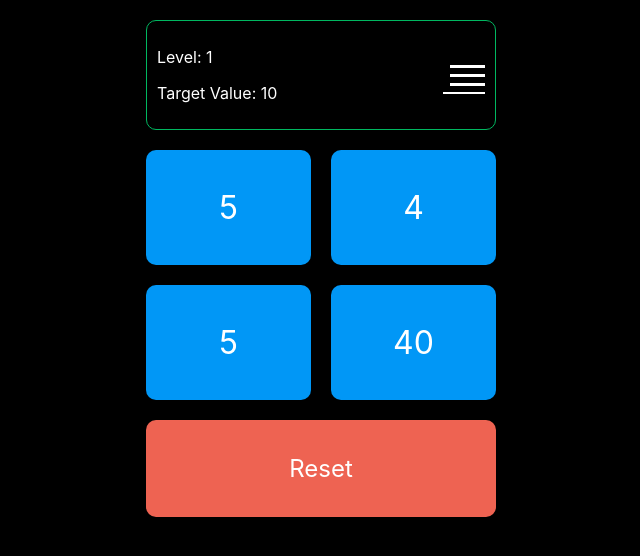
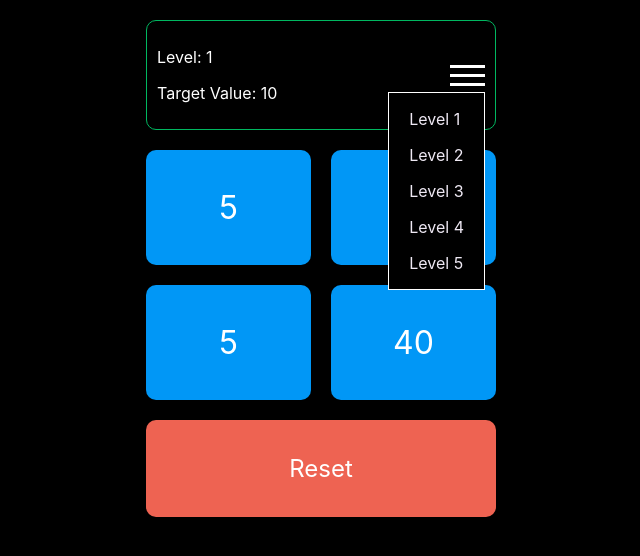
Before and after one commit to garethbrown82/sync-lock, a React (Create React App) app: page / in a window 1280 px wide. Both pictures are taken after a click on the element 786 px from the left and 75 px from the top of the page. Shown: the top 556 px of the page, without its empty margins (319-959 px from the left). Built offline with nearby package versions, Linux system fonts and the light colour scheme.

Commit message:
Add select level menu functionality

```diff
--- a/src/components/Game.js
+++ b/src/components/Game.js
@@ -25,17 +25,20 @@ export class Game extends Component {
     values: [],
     isLevelCompleted: false,
     isAllLevelsCompleted: false,
+    allLevels: [],
   }
 
   componentDidMount = async () => {
     const savedLevel = await getSavedLevel()
-    console.log('level from indexedDB', savedLevel)
     const levelIndex = savedLevel || this.state.levelIndex
-    this.resetLevel(levelIndex)
+    this.setState({ allLevels: levels }, () => {
+      this.resetLevel(levelIndex)
+    })
   }
 
   componentDidUpdate = (prevProps, prevState) => {
     const { values, level } = this.state
+    if (!level) return
     const isCompleted = isLevelSolved(values, level.targetNumber)
     if (!prevState.isLevelCompleted && isCompleted) {
       this.setState({ isLevelCompleted: isCompleted })
@@ -43,7 +46,7 @@ export class Game extends Component {
   }
 
   resetLevel = (index) => {
-    const level = levels[index]
+    const level = this.state.allLevels[index]
     this.setState({ level }, () => {
       this.setState({
         values: this.state.level.initialValues,
@@ -72,7 +75,7 @@ export class Game extends Component {
   }
 
   setNextLevel = () => {
-    if (this.state.levelIndex+1 === levels.length) {
+    if (this.state.levelIndex+1 === this.state.allLevels.length) {
       this.setState({ isAllLevelsCompleted: true })
     } else {
       this.setState((prevState) => ({
@@ -103,7 +106,8 @@ export class Game extends Component {
         <Header
           text={headerText}
           levelNumber={levelIndex+1}
-          levels={levels}
+          levels={this.state.allLevels}
+          setLevel={this.resetLevel}
         />
         <Grid>
           <SquareButton
--- a/src/components/Header.js
+++ b/src/components/Header.js
@@ -14,7 +14,7 @@ const StyledHeader = styled.div`
 `
 
 export const Header = (props) => {
-  const { text, levelNumber, levels } = props
+  const { text, levelNumber, levels, setLevel } = props
   return (
     <React.Fragment>
       <StyledHeader>
@@ -22,7 +22,10 @@ export const Header = (props) => {
           <p>{`Level: ${levelNumber}`}</p>
           <p>{text}</p>
         </div>
-        <LevelMenu levels={levels} />
+        <LevelMenu
+          levels={levels}
+          setLevel={setLevel}
+        />
       </StyledHeader>
     </React.Fragment>
   )
@@ -31,4 +34,6 @@ export const Header = (props) => {
 Header.propTypes = {
   text: PropTypes.string.isRequired,
   levelNumber: PropTypes.number.isRequired,
+  levels: PropTypes.array,
+  setLevel: PropTypes.func,
 }
--- a/src/components/LevelButton.js
+++ b/src/components/LevelButton.js
@@ -13,6 +13,8 @@ const StyledLevelButton = styled.div.attrs(props => ({
   align-items: center;
   font-size: 24px;
   color: white;
+  cursor: pointer;
+  user-select: none;
 `
 
 export const LevelButton = (props) => {
--- a/src/components/LevelMenu.js
+++ b/src/components/LevelMenu.js
@@ -4,6 +4,10 @@ import { PropTypes } from 'prop-types'
 
 const StyledWrapper = styled.div`
   position: relative;
+`
+
+const MenuWrap = styled.div`
+  cursor: pointer;
 `
 
 const HorizontalLine = styled.div`
@@ -15,11 +19,23 @@ const HorizontalLine = styled.div`
 
 const MenuContent = styled.div`
   border: solid 1px white;
+  width: max-content;
   position: absolute;
   background-color: black;
   right: 0;
   padding: 0 20px;
   display: ${props => props.isVisible ? 'block' : 'none'}
+`
+
+const MenuItem = styled.p.attrs(props => ({
+  onClick: props.onClick
+}))`
+  cursor: pointer;
+  user-select: none;
+  color: #EFE9F4;
+  &:hover {
+    color: white;
+  }
 `
 
 export class LevelMenu extends React.Component {
@@ -33,19 +49,31 @@ export class LevelMenu extends React.Component {
     }))
   }
 
+  handleLevelClick = (index) => {
+    this.props.setLevel(index)
+    this.setState({ isVisible: false })
+  }
+
   render() {
-    const { levels } = this.props.levels
+    const { levels } = this.props
     return (
       <StyledWrapper>
-        <div
+        <MenuWrap
           onClick={this.toggleMenu}
         >
           <HorizontalLine />
           <HorizontalLine />
           <HorizontalLine />
-        </div>
+        </MenuWrap>
         <MenuContent isVisible={this.state.isVisible}>
-          {levels && levels.map((level, i) => <p key={i}>{`Level ${i+1}`}</p>)}
+          {levels && levels.map((level, i) => (
+            <MenuItem
+              key={i}
+              onClick={() => this.handleLevelClick(i)}
+            >
+              {`Level ${i+1}`}
+            </MenuItem>
+          ))}
         </MenuContent>
       </StyledWrapper>
     )
@@ -54,4 +82,5 @@ export class LevelMenu extends React.Component {
 
 LevelMenu.propTypes = {
   levels: PropTypes.array,
+  setLevel: PropTypes.func,
 }
--- a/src/components/SquareButton.js
+++ b/src/components/SquareButton.js
@@ -12,6 +12,7 @@ const StyledSquare = styled.div`
   justify-content: center;
   align-items: center;
   user-select: none;
+  cursor: pointer;
 `
 
 const Number = styled.p`
--- a/src/repository/indexeddb.js
+++ b/src/repository/indexeddb.js
@@ -5,11 +5,13 @@ export const saveLevelToIndexedDb = (level) => {
     levelIndex: level,
   }
   const request = getDatabaseRequest()
+  if (request) {
     request.onsuccess = (event) => {
       const db = event.target.result
       const transaction = db.transaction('gameSaves', 'readwrite')
       const levelObjectStore = transaction.objectStore('gameSaves')
       levelObjectStore.put(saveData)
+    }
   }
 }
 
@@ -25,6 +27,7 @@ export const getSavedLevel = async () => {
 const getLevel = () => {
   return new Promise((resolve, reject) => {
     const request = getDatabaseRequest()
+    if (request) {
       request.onsuccess = (event) => {
         const db = event.target.result
         const transaction = db.transaction('gameSaves')
@@ -35,6 +38,7 @@ const getLevel = () => {
           resolve(levelIndex)
         }
         dataRequest.onerror = (event) => reject(event)
+      }
     }
   })
 }
```
Lines whose indentation alone changed are shown as unchanged.
